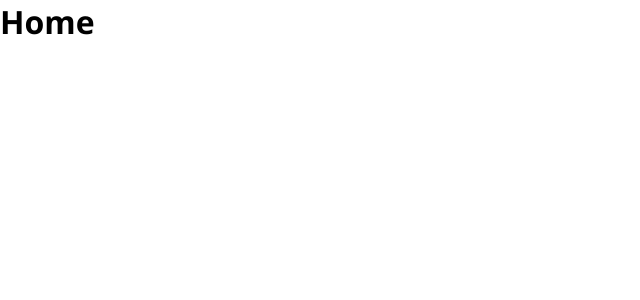
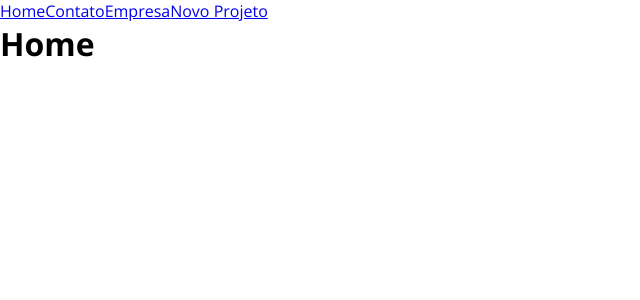
Before and after one commit to Lincesites27/projeto, a React (Create React App) app: page / in a window 1280 px wide. Shown: the top 300 px of the page, without its empty margins (0-640 px from the left). Built offline with nearby package versions, Linux system fonts and the light colour scheme.

Commit message:
Criando o Router

```diff
--- a/src/App.js
+++ b/src/App.js
@@ -9,13 +9,21 @@ function App() {
   return (
 
    <Router>
+
+    <div>
+    <Link to="/">Home</Link>
+    <Link to="/contact">Contato</Link>
+    <Link to="/company">Empresa</Link>
+    <Link to="/newproject">Novo Projeto</Link>
+    </div>
+
+
     <Routes>
 
     <Route exact path='/' element={<Home />}/>
     <Route exact path='/company' element={<Company />}/>
     <Route exact path='/contact' element={<Contact />}/>
     <Route exact path='/newproject' element={<NewProject />}/>
-
 
     </Routes>
    </Router>
```
